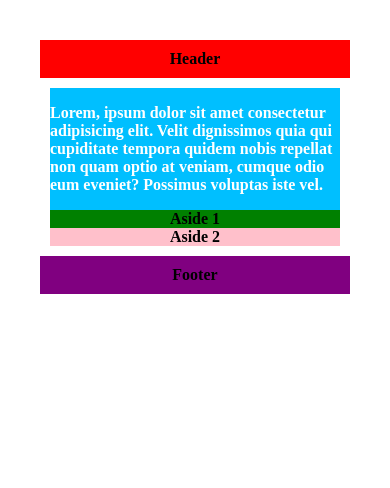
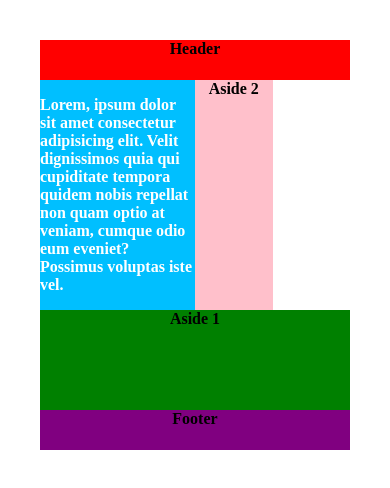
Before and after one commit to Adaseja/css-akademia, a plain HTML site: page 7-layout-flex-box/index.html in a window 390 px wide. Drawn offline with Linux system fonts and the light colour scheme.

Commit message:
updating  @media

```diff
--- a/7-layout-flex-box/style.css
+++ b/7-layout-flex-box/style.css
@@ -6,16 +6,22 @@
 }
 
 .wrapper > * {
-  padding: 10px;
+  flex: 1 100%;
+}
+
+.header,
+.footer {
   flex: 1 100%;
 }
 
 .header {
   background: red;
+  height: 40px;
 }
 
 .footer {
   background: purple;
+  height: 40px;
 }
 
 article {
@@ -30,6 +36,23 @@ nav {
 
 aside {
   background: pink;
+}
+
+@media all and (max-width: 992px) {
+  .aside-2 {
+    flex-basis: 25%;
+    order: 2;
+  }
+
+  .aside-1 {
+    order: 3;
+    flex-basis: 100%;
+    height: 100px;
+  }
+
+  main > article {
+    flex-basis: 75%;
+  }
 }
 
 @media all and (min-width: 600px) {
@@ -62,31 +85,21 @@ body {
 
 main {
   display: flex;
+  flex-wrap: wrap;
 }
 main > article {
   order: 2;
-  min-width: 12em;
-  flex: 1;
+  flex-basis: 50%;
+  background: deepskyblue;
+  color: white;
 }
 main > nav {
   order: 1;
-  width: 200px;
+  flex-basis: 25%;
+  background: green;
 }
 main > aside {
   order: 3;
-  width: 200px;
+  flex-basis: 25%;
+  background-color: pink;
 }
-
-@media all and (max-width: 600px) {
-  /* Too narrow to support three columns */
-  main {
-    flex-flow: column;
-  }
-  main > article,
-  main > nav,
-  main > aside {
-    /* Return them to document order */
-    order: 0;
-    width: auto;
-  }
-}
--- a/9-projekt-portfolio/style.css
+++ b/9-projekt-portfolio/style.css
@@ -127,3 +127,9 @@ section {
   color: #777;
   line-height: 1.4;
 }
+
+/* Portfolio section styles */
+
+.portfolio {
+  background-color: #f2f1ed;
+}
```
